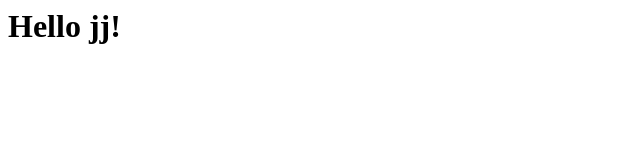
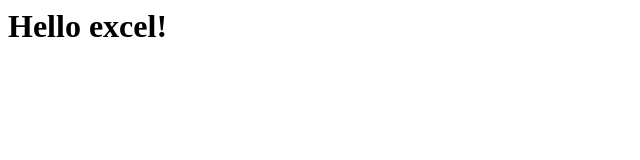
Before and after one commit to easydogithub/monthreportimport, a plain HTML site: page index.html in a window 1280 px wide. Shown: the whole page, without its empty margins (0-640 px from the left). Drawn offline with Linux system fonts and the light colour scheme.

Commit message:
Update index.html

```diff
--- a/index.html
+++ b/index.html
@@ -1 +1 @@
-<h1>Hello jj!</h1>
+<h1>Hello excel!</h1>
```
